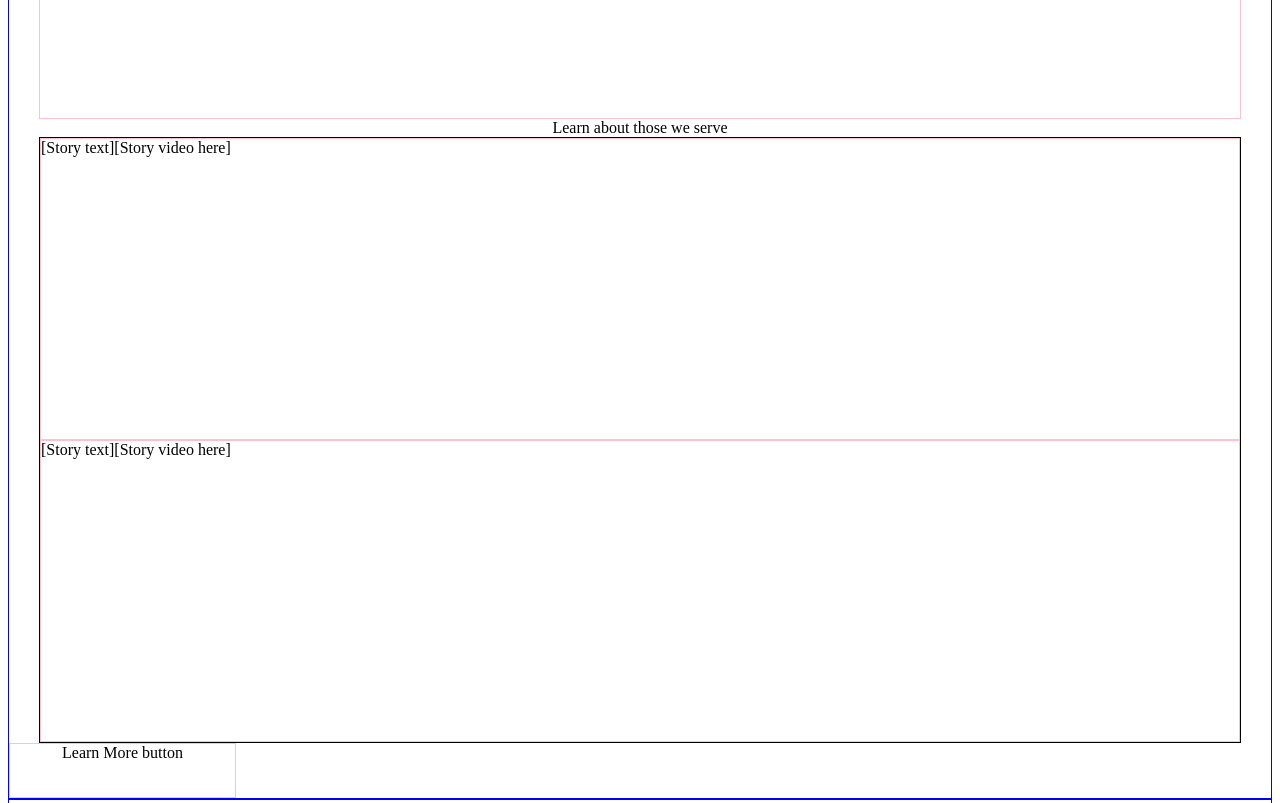
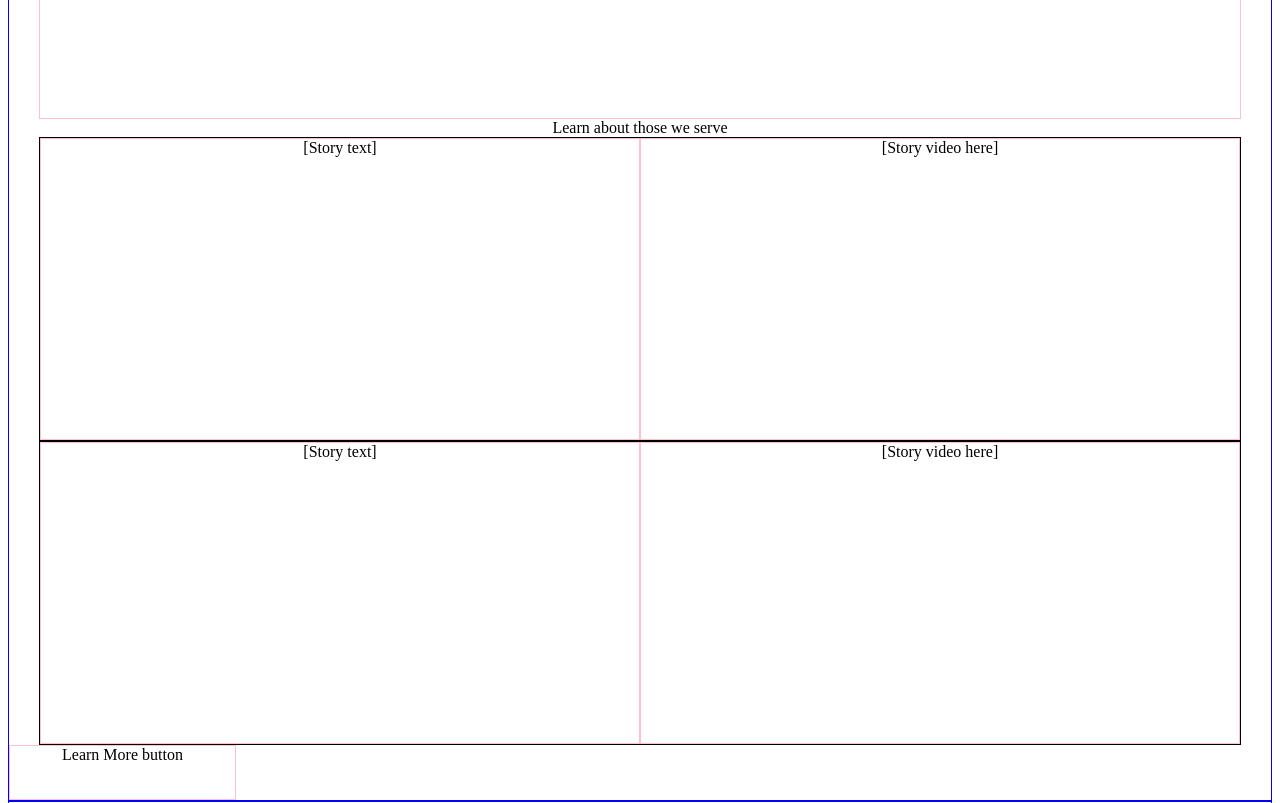
Before and after one commit to kmr0010110/website-shell, a plain HTML site: page index.html in a window 1280 px wide. Shown: the part 1040-1843 px from the top of the page. Drawn offline with Linux system fonts and the light colour scheme.

Commit message:
amended divs for story elements

```diff
--- a/index.html
+++ b/index.html
@@ -31,17 +31,14 @@
         <div class="fixed-width about-video">[Overview video here]</div>
         <!--end of about video-->
         <div class="learn-text">Learn about those we serve</div>
-        <div class="fixed-width">
-          <div class="story">
-            <div class="story-text">[Story text]</div>
-            <div class="story-video">[Story video here]</div>
-          </div>
-          <div class="story">
-            <div class="story-text">[Story text]</div>
-            <div class="story-video">[Story video here]</div>
-          </div>
+        <div class="fixed-width story-content">
+          <div class="story-text">[Story text]</div>
+          <div class="story-video">[Story video here]</div>
         </div>
-        <!--end of fixed width-->
+        <div class="fixed-width story-content">
+          <div class="story-text">[Story text]</div>
+          <div class="story-video">[Story video here]</div>
+        </div>
 
         <div class="learn-button">Learn More button</div>
       </div>
@@ -49,7 +46,7 @@
       <div class="tv-drama">
         <h2>New RFDS TV Drama</h2>
         <div class="fixed-width">
-          <div class="story">
+          <div class="fixed-width story-content">
             <div class="story-text">[Story text]</div>
             <div class="story-video">[Story video here]</div>
           </div>
@@ -79,11 +76,11 @@
       <div class="staff-stories">
         <h2>Our Staff Stories</h2>
         <div class="fixed-width">
-          <div class="story">
+          <div class="fixed-width story-content">
             <div class="story-text">[Story text]</div>
             <div class="story-video">[Story video here]</div>
           </div>
-          <div class="story">
+          <div class="fixed-width story-content">
             <div class="story-text">[Story text]</div>
             <div class="story-video">[Story video here]</div>
           </div>
--- a/src/style.css
+++ b/src/style.css
@@ -70,14 +70,21 @@ header {
 
 /* .learn-text */
 
-.story {
+.story-content {
   display: flex;
-  border: 1px solid pink;
+  justify-content: space-between;
+  /* border: 1px solid pink; */
 }
 .story-text {
   height: 300px;
+  width: 50%;
+  border: 1px solid pink;
 }
-/* .story-video */
+.story-video {
+  height: 300px;
+  width: 50%;
+  border: 1px solid pink;
+}
 
 .learn-button {
   border: 1px solid pink;
```
